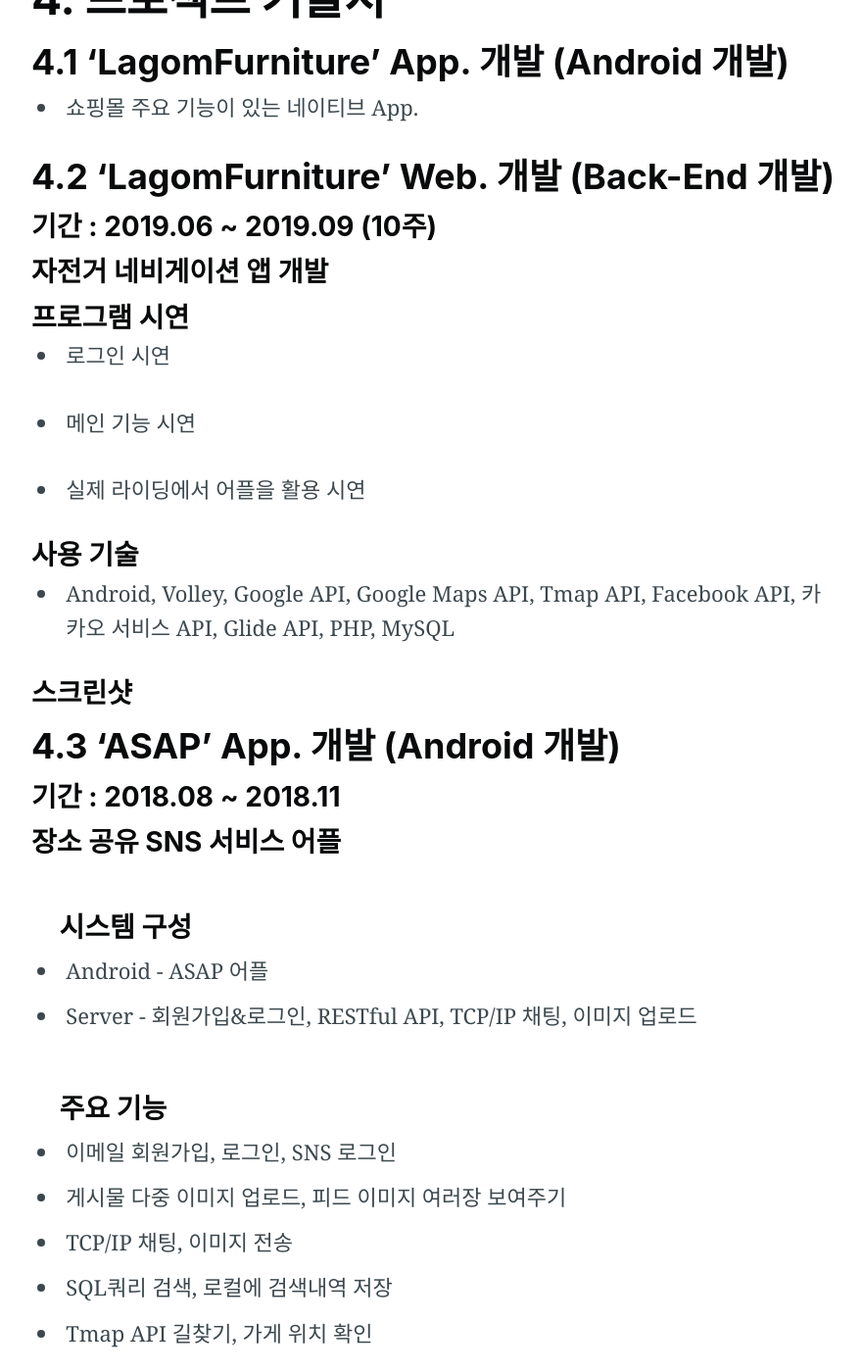
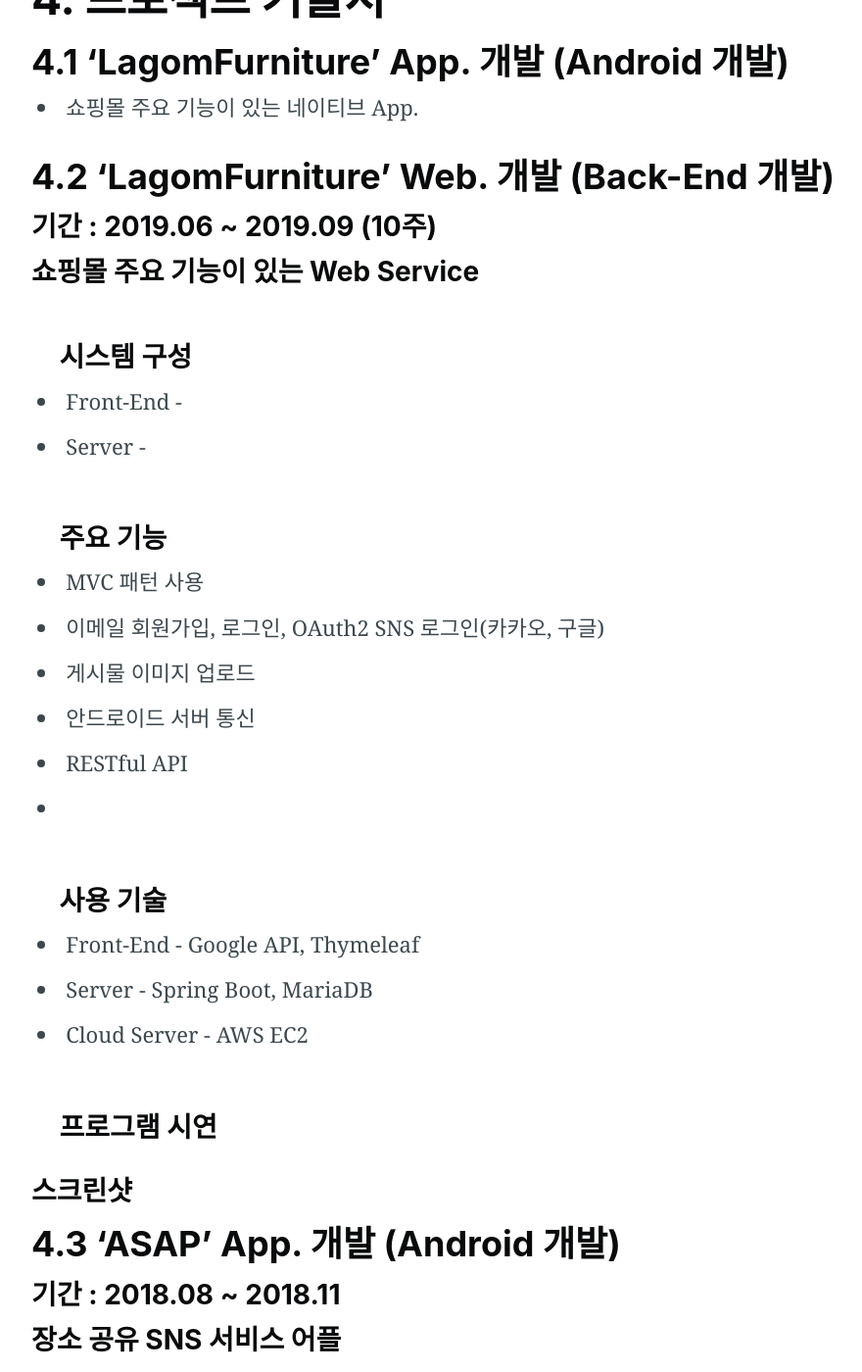
Before and after one commit to LimHanGyeol/LimHanGyeol.github.io, a Jekyll site: the page portfolio/index.html, which Jekyll copies as it is, in a window 1280 px wide and 1400 px high, scrolled down 2621 px. Shown: the whole window at 98% size, without its empty margins (188-1068 px from the left). Built offline with Jekyll 4.4.1, drawn with Linux system fonts in a browser that asks for light colours; nearby versions of some CDN libraries; comment, search, counter and statistics services are not loaded.

Commit message:
portfolio 28

```diff
--- a/portfolio/index.html
+++ b/portfolio/index.html
@@ -210,25 +210,28 @@
 
 <h2 id="42-LagomFurniture-web-개발-backend-개발">4.2 ‘LagomFurniture’ Web. 개발 (Back-End 개발)</h2>
 <h3 id="기간--201906--201909">기간 : 2019.06 ~ 2019.09 (10주)</h3>
-<h3 id="자전거-네비게이션-앱-개발">자전거 네비게이션 앱 개발</h3>
-<h3 id="프로그램-시연">프로그램 시연</h3>
+<h3 id="쇼핑몰-주요기능이있는-웹-개발">쇼핑몰 주요 기능이 있는 Web Service</h3>
+<br/>
 <ul>
-  <li>로그인 시연</li>
+<h3 id="시스템-구성">시스템 구성</h3>
+  <li>Front-End - </li>
+  <li>Server - </li>
+<br/>
+<h3 id="주요-기능">주요 기능</h3>
+<li> MVC 패턴 사용</li>
+<li> 이메일 회원가입, 로그인, OAuth2 SNS 로그인(카카오, 구글)</li>
+<li> 게시물 이미지 업로드</li>
+<li> 안드로이드 서버 통신</li>
+<li> RESTful API</li>
+<li> </li>
+<br/>
+<h4 id="사용-기술-1">사용 기술</h4>
+  <li>Front-End - Google API, Thymeleaf</li>
+  <li>Server - Spring Boot, MariaDB</li>
+	<li>Cloud Server - AWS EC2</li>
+	<br/>
+	  <h3 id="프로그램-시연-1">프로그램 시연</h3>
 </ul>
-<!-- <iframe width="560" height="315" src="https://www.youtube.com/embed/twEFkv44Kwk" frameborder="0" allowfullscreen=""></iframe> -->
-<ul>
-  <li>메인 기능 시연</li>
-</ul>
-<!-- <iframe width="560" height="315" src="https://www.youtube.com/embed/LR_fLXNpb2Y" frameborder="0" allowfullscreen=""></iframe> -->
-<ul>
-  <li>실제 라이딩에서 어플을 활용 시연</li>
-</ul>
-<!-- <iframe width="560" height="315" src="https://www.youtube.com/embed/NqDWp3VmwBI" frameborder="0" allowfullscreen=""></iframe> -->
-<h4 id="사용-기술">사용 기술</h4>
-<ul>
-  <li>Android, Volley, Google API, Google Maps API, Tmap API, Facebook API, 카카오 서비스 API, Glide API, PHP, MySQL</li>
-</ul>
-
 <h3 id="스크린샷-1">스크린샷</h3>
 <!-- <p><img src="/assets/portfolio/image019.jpg" alt="bikenavi1" />
 <img src="/assets/portfolio/image020.png" alt="bikenavi2" />
```
